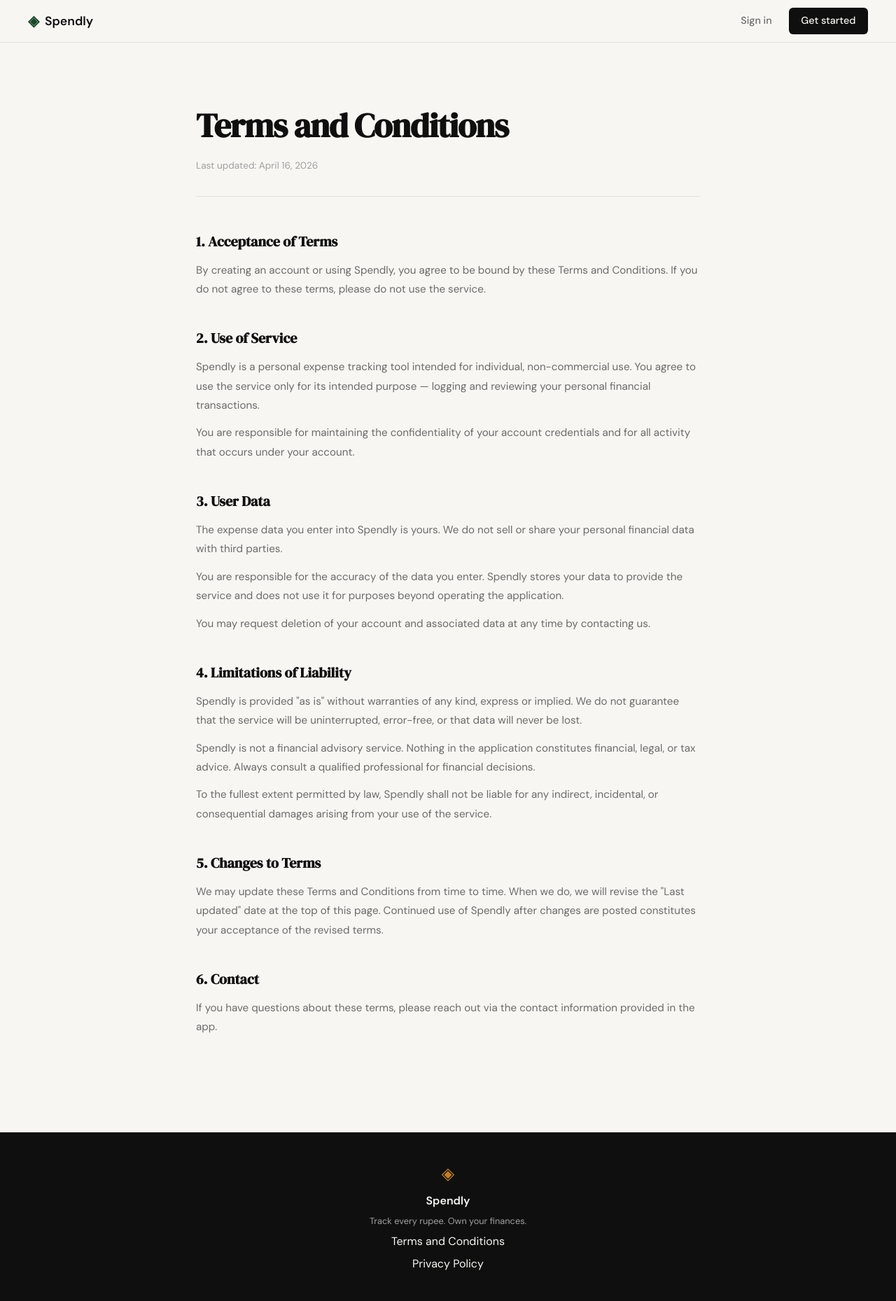
After one commit to Azahar002/Spendly, a Flask app: page /terms in a window 1280 px wide. The commit adds this page. Shown: the whole page at 70% size. Run offline with Flask 3, Linux system fonts and the light colour scheme.

Commit message:
landing: add terms and conditions page and route

```diff
--- a/app.py
+++ b/app.py
@@ -26,6 +26,11 @@ def login():
 # Placeholder routes — students will implement these                  #
 # ------------------------------------------------------------------ #
 
+@app.route("/terms")
+def terms():
+    return render_template("terms.html")
+
+
 @app.route("/logout")
 def logout():
     return "Logout — coming in Step 3"
--- a/static/css/style.css
+++ b/static/css/style.css
@@ -508,6 +508,57 @@ a { color: inherit; text-decoration: none; }
 }
 
 /* ------------------------------------------------------------------ */
+/* Terms page                                                          */
+/* ------------------------------------------------------------------ */
+
+.terms-page {
+    padding: 5rem 2rem 6rem;
+}
+
+.terms-inner {
+    max-width: 720px;
+    margin: 0 auto;
+}
+
+.terms-title {
+    font-family: var(--font-display);
+    font-size: clamp(2rem, 4vw, 3rem);
+    color: var(--ink);
+    letter-spacing: -0.02em;
+    margin-bottom: 0.5rem;
+}
+
+.terms-updated {
+    font-size: 0.85rem;
+    color: var(--ink-faint);
+    margin-bottom: 3rem;
+    padding-bottom: 2rem;
+    border-bottom: 1px solid var(--border);
+}
+
+.terms-section {
+    margin-bottom: 2.5rem;
+}
+
+.terms-section h2 {
+    font-family: var(--font-display);
+    font-size: 1.25rem;
+    color: var(--ink);
+    margin-bottom: 0.75rem;
+}
+
+.terms-section p {
+    font-size: 0.95rem;
+    color: var(--ink-muted);
+    line-height: 1.8;
+    margin-bottom: 0.75rem;
+}
+
+.terms-section p:last-child {
+    margin-bottom: 0;
+}
+
+/* ------------------------------------------------------------------ */
 /* Responsive                                                          */
 /* ------------------------------------------------------------------ */
 
--- a/templates/base.html
+++ b/templates/base.html
@@ -34,7 +34,7 @@
             <span class="brand-icon">◈</span>
             <span class="footer-name">Spendly</span>
             <p class="footer-copy">Track every rupee. Own your finances.</p>
-            <a href="#">Terms and Conditions</a>
+            <a href="{{ url_for('terms') }}">Terms and Conditions</a>
             <a href="#">Privacy Policy</a>
         </div>
     </footer>
--- /dev/null
+++ b/templates/terms.html
@@ -0,0 +1,49 @@
+{% extends "base.html" %}
+
+{% block title %}Terms and Conditions — Spendly{% endblock %}
+
+{% block content %}
+
+<section class="terms-page">
+    <div class="terms-inner">
+        <h1 class="terms-title">Terms and Conditions</h1>
+        <p class="terms-updated">Last updated: April 16, 2026</p>
+
+        <div class="terms-section">
+            <h2>1. Acceptance of Terms</h2>
+            <p>By creating an account or using Spendly, you agree to be bound by these Terms and Conditions. If you do not agree to these terms, please do not use the service.</p>
+        </div>
+
+        <div class="terms-section">
+            <h2>2. Use of Service</h2>
+            <p>Spendly is a personal expense tracking tool intended for individual, non-commercial use. You agree to use the service only for its intended purpose — logging and reviewing your personal financial transactions.</p>
+            <p>You are responsible for maintaining the confidentiality of your account credentials and for all activity that occurs under your account.</p>
+        </div>
+
+        <div class="terms-section">
+            <h2>3. User Data</h2>
+            <p>The expense data you enter into Spendly is yours. We do not sell or share your personal financial data with third parties.</p>
+            <p>You are responsible for the accuracy of the data you enter. Spendly stores your data to provide the service and does not use it for purposes beyond operating the application.</p>
+            <p>You may request deletion of your account and associated data at any time by contacting us.</p>
+        </div>
+
+        <div class="terms-section">
+            <h2>4. Limitations of Liability</h2>
+            <p>Spendly is provided "as is" without warranties of any kind, express or implied. We do not guarantee that the service will be uninterrupted, error-free, or that data will never be lost.</p>
+            <p>Spendly is not a financial advisory service. Nothing in the application constitutes financial, legal, or tax advice. Always consult a qualified professional for financial decisions.</p>
+            <p>To the fullest extent permitted by law, Spendly shall not be liable for any indirect, incidental, or consequential damages arising from your use of the service.</p>
+        </div>
+
+        <div class="terms-section">
+            <h2>5. Changes to Terms</h2>
+            <p>We may update these Terms and Conditions from time to time. When we do, we will revise the "Last updated" date at the top of this page. Continued use of Spendly after changes are posted constitutes your acceptance of the revised terms.</p>
+        </div>
+
+        <div class="terms-section">
+            <h2>6. Contact</h2>
+            <p>If you have questions about these terms, please reach out via the contact information provided in the app.</p>
+        </div>
+    </div>
+</section>
+
+{% endblock %}
```
Also changed, not shown: file.txt (added, +67 -0 lines).
